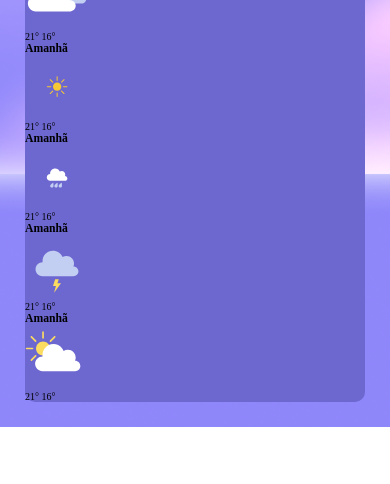
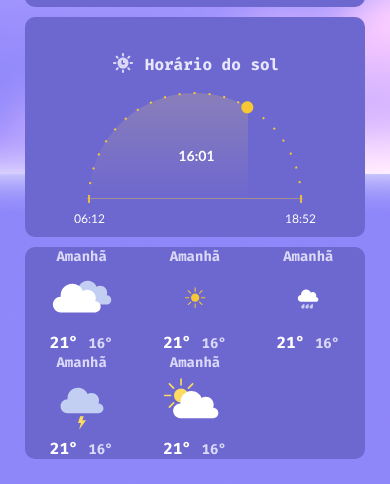
Before and after one commit to liliul/systemTheme, a website: page index.html in a window 390 px wide. Shown: the part 670-1154 px from the top of the page. Before the commit the page ends 1097 px from the top, so only its background shows below. Drawn offline with Linux system fonts and the light colour scheme.

Commit message:
add: layout responsivo

```diff
--- a/src/style/sass/layouts/main.scss
+++ b/src/style/sass/layouts/main.scss
@@ -12,10 +12,18 @@
     .week {
         @extend %week;
     }
+
+    @include tempNow(unset);
+
+    @include airQuality(unset);
+
+    @include sunTime(unset);
+
+    @include weekWeather(unset);
 }
 
 
-@media  screen and(min-width: 1150px) {
+@media  screen and(min-width: 880px) {
     .container {
         max-width: 1366px;
         max-height: 768px;
--- a/src/style/sass/layouts/tempNow.scss
+++ b/src/style/sass/layouts/tempNow.scss
@@ -12,7 +12,7 @@
 
         background-image: url('../../assets/bgnuvem.jpg');
         background-repeat: no-repeat;
-        background-size: contain;
+        background-size: cover;
         background-position: bottom;
 
         .head-tempNow {
```
Also changed, not shown: src/style/css/index.css, 1 other file.
